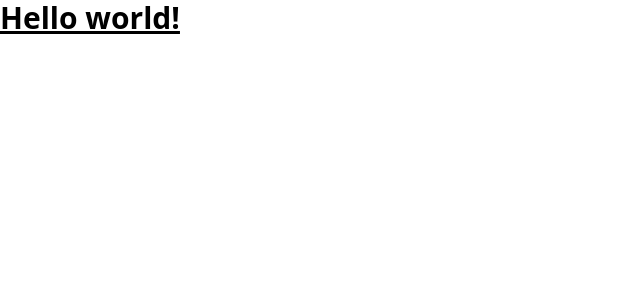
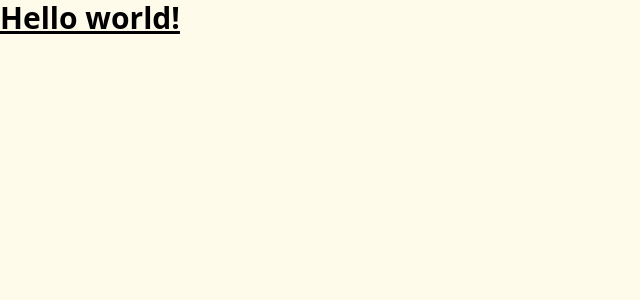
Before and after one commit to GlobalWebIndex/platform2.0-react-challenge-2, a React (Create React App) app in the folder dog-lover/: page / in a window 1280 px wide. Shown: the top 300 px of the page, without its empty margins (0-640 px from the left). Built offline with nearby package versions, Linux system fonts and the light colour scheme.

Commit message:
Add styling to the document body element

```diff
--- a/dog-lover/src/index.css
+++ b/dog-lover/src/index.css
@@ -1,3 +1,7 @@
 @tailwind base;
 @tailwind components;
 @tailwind utilities;
+
+body {
+  @apply bg-amber-50 selection:bg-amber-700 selection:text-amber-50 overflow-y-scroll;
+}
```
